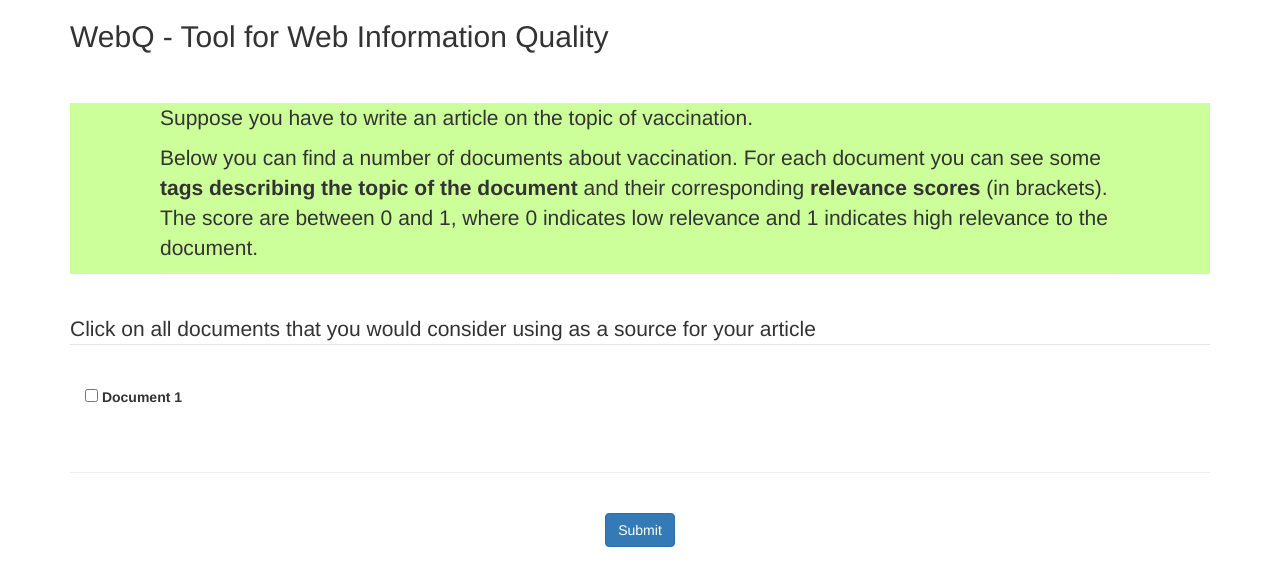
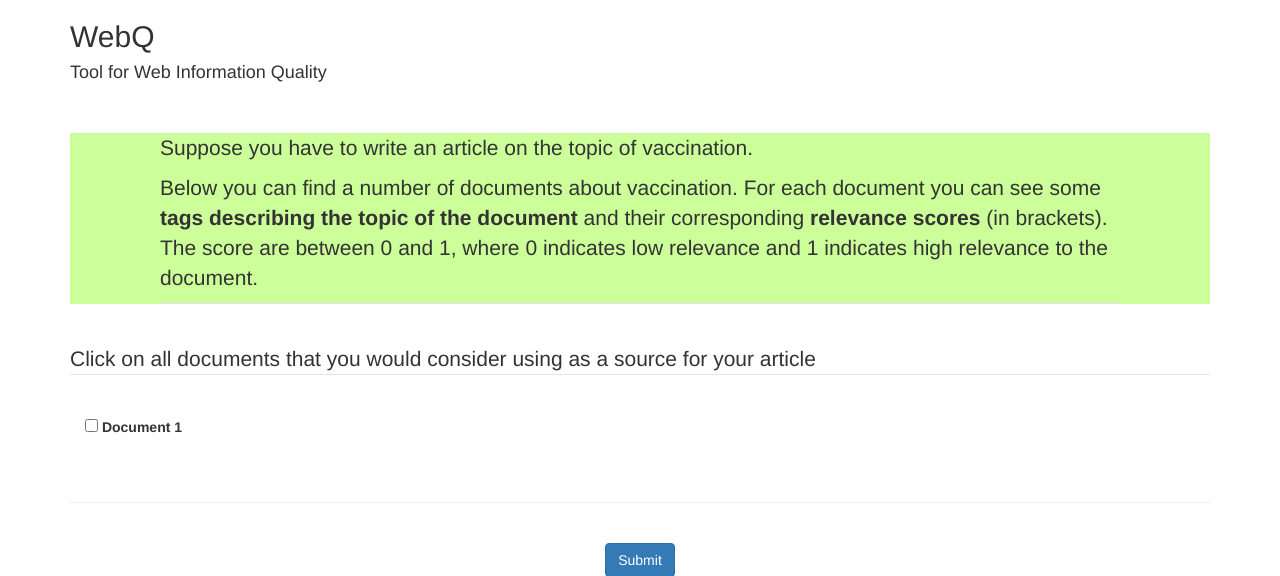
Before and after one commit to davideceolin/WebQ, a Python web app: template app/templates/entities.html in a window 1280 px wide. Shown: the top 576 px of the page. Run offline with Jinja, Linux system fonts and the light colour scheme; the template is opened without the code that fills it: most values are stand-ins (such as "Sample title", 1, 10 or a date in 2020); some libraries are stand-ins or nearby versions.

Commit message:
entities

```diff
--- a/app/templates/entities.html
+++ b/app/templates/entities.html
@@ -9,7 +9,7 @@
 {% endblock %}
 {% block body %}
 {% block content%}
-{% block title %}<div class="container"><h2>WebQ - Tool for Web Information Quality</h2></div>{% endblock %}
+{% block title %}<div class="container"><h2>WebQ</h2><h4>Tool for Web Information Quality</h4></div>{% endblock %}
 
 <br>
 <br>
```
